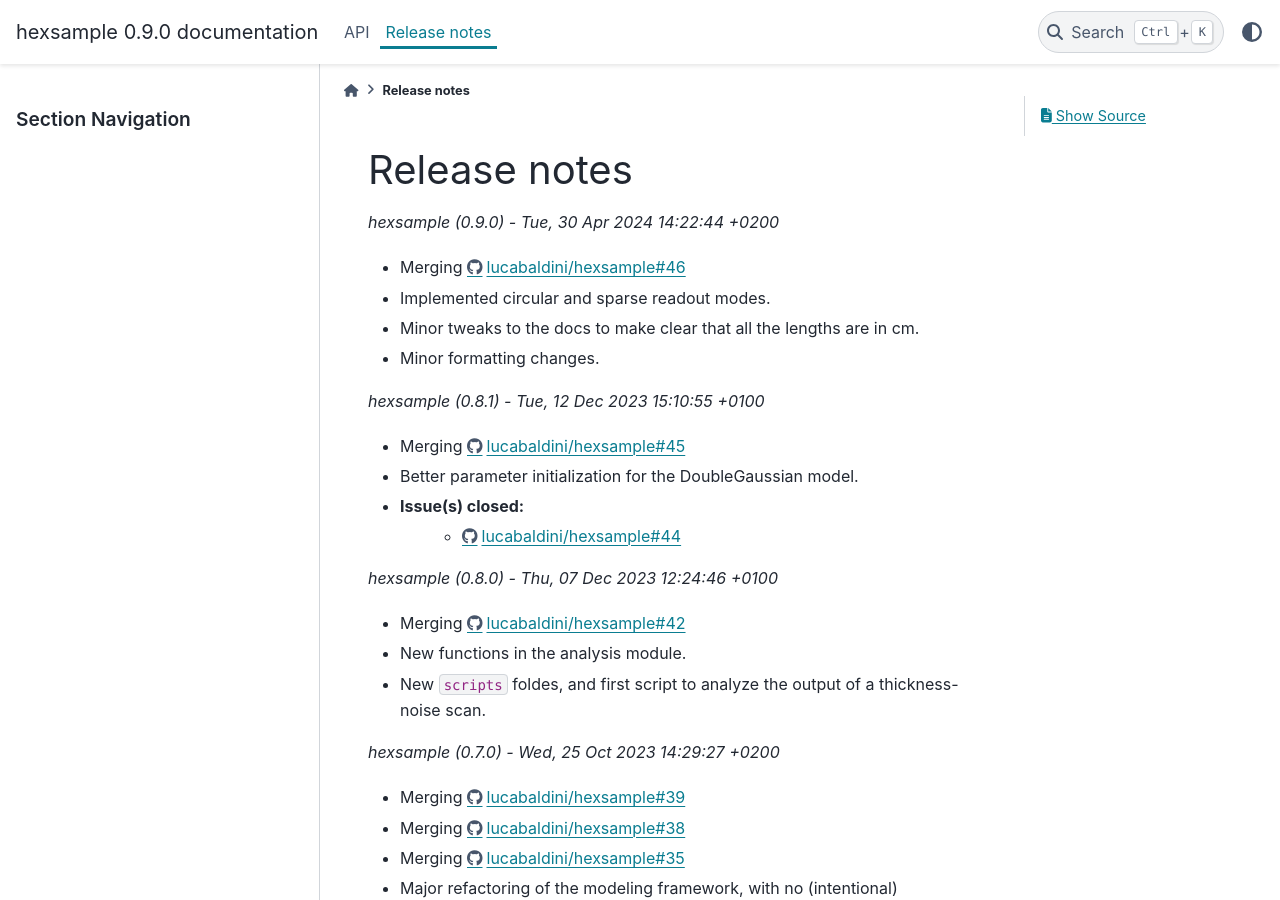
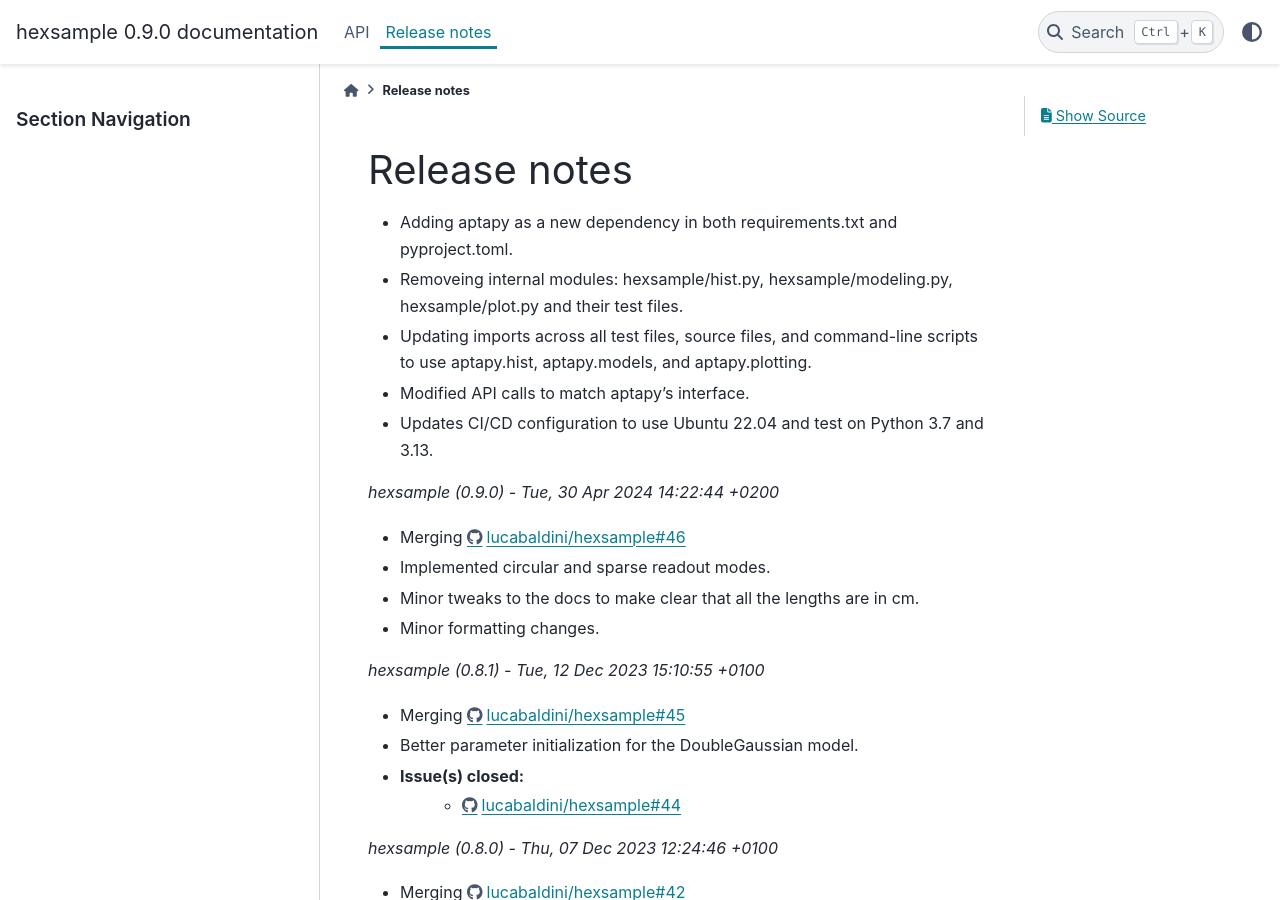
Before and after one commit to lucabaldini/hexsample, a Sphinx documentation site: the page built from docs/release.rst, in a window 1280 px wide and 900 px high. Built offline with Sphinx 7.4.7 and the PyData theme 0.15.4, drawn with Linux system fonts in a browser that asks for light colours; pages that are not in the unit, such as notebooks, are missing from menus.

Commit message:
Updated release notes.

```diff
--- a/docs/release.rst
+++ b/docs/release.rst
@@ -2,6 +2,16 @@
 
 Release notes
 =============
+
+
+
+* Adding aptapy as a new dependency in both requirements.txt and pyproject.toml.
+* Removeing internal modules: hexsample/hist.py, hexsample/modeling.py, hexsample/plot.py
+  and their test files.
+* Updating imports across all test files, source files, and command-line scripts
+  to use aptapy.hist, aptapy.models, and aptapy.plotting.
+* Modified API calls to match aptapy's interface.
+* Updates CI/CD configuration to use Ubuntu 22.04 and test on Python 3.7 and 3.13.
 
 
 *hexsample (0.9.0) - Tue, 30 Apr 2024 14:22:44 +0200*
```
